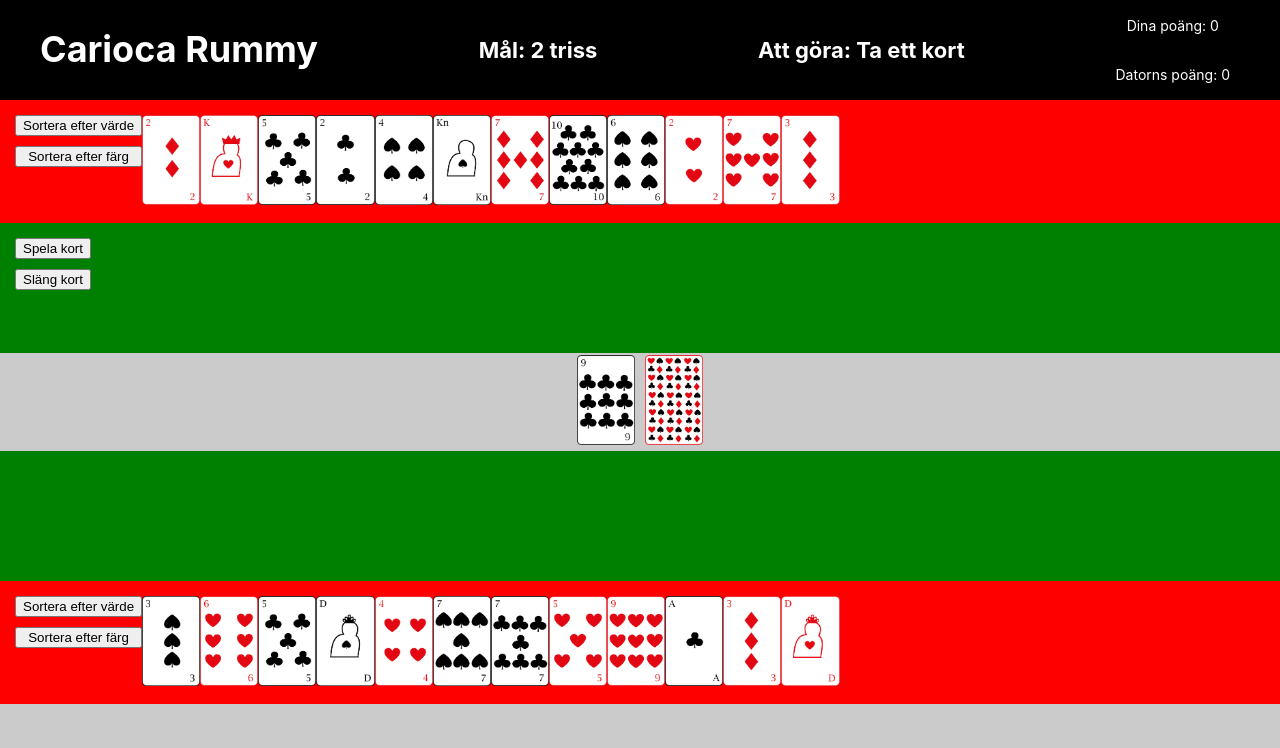
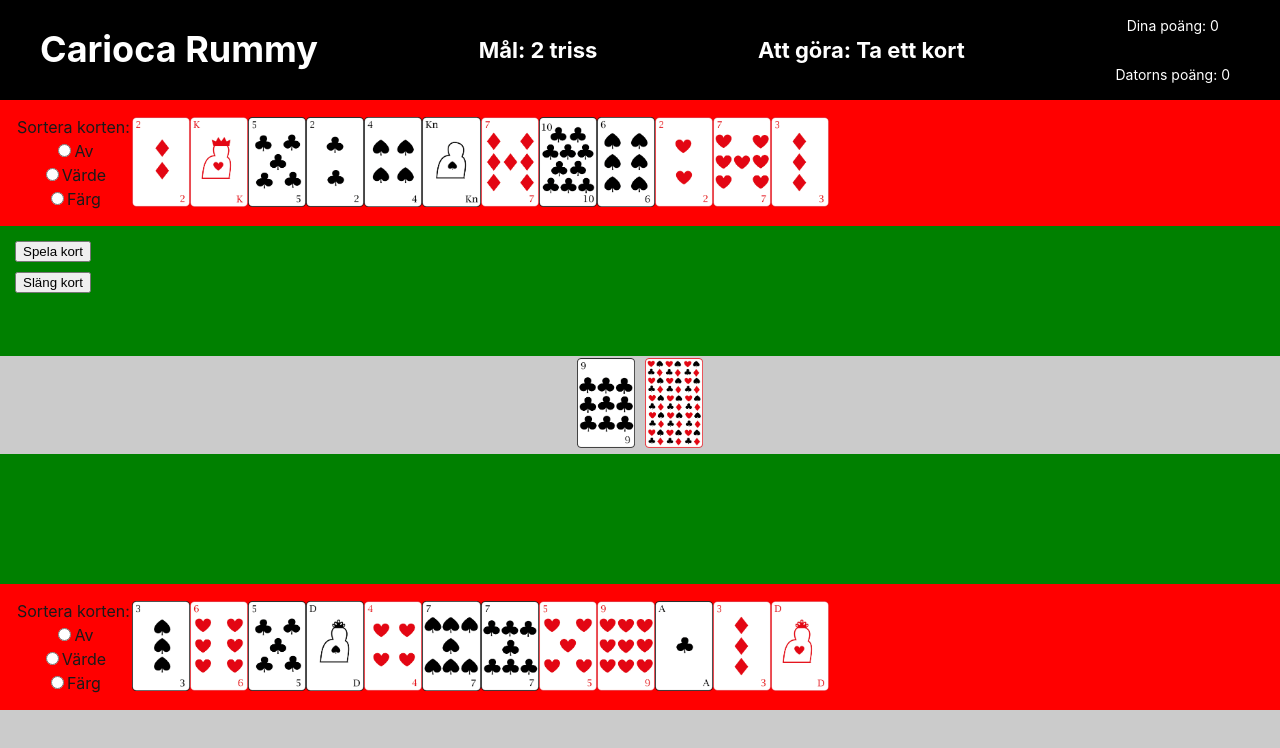
Before and after one commit to Tejpex/carioca-rummy, a React (Vite) app: page / in a window 1280 px wide. Shown: the top 748 px of the page. Built offline with nearby package versions, Linux system fonts and the light colour scheme.

Commit message:
Add automated sorting

```diff
--- a/src/components/HandRow.jsx
+++ b/src/components/HandRow.jsx
@@ -6,26 +6,43 @@ export const HandRow = ({person}) => {
     sortByValue,
     sortBySuit,
     toggleStaged,
-    setNewHand
+    setNewHand,
+    setSortingOn
   } = useCarioca()
 
   const hand = person.hand
 
-  const sortHandByValue = () => {
-    const cards = sortByValue(person.hand)
-    setNewHand(person, cards)
-  }
-
-  const sortHandByColor = () => {
-    const cards = sortBySuit(person.hand)
-    setNewHand(person, cards)
+  const handleSorting = (value) => {
+    if (value === "value") {
+      const cards = sortByValue(person.hand)
+      setNewHand(person, cards)
+    } else if (value === "suit") {
+      const cards = sortBySuit(person.hand)
+      setNewHand(person, cards)
+    }
+    setSortingOn(value)
   }
 
   return (
     <CardRow>
       <ButtonBox>
-        <button onClick={() => sortHandByValue()}>Sortera efter värde</button>
-        <button onClick={() => sortHandByColor()}>Sortera efter färg</button>
+        <form onChange={() => handleSorting(event.target.value)}>
+          <legend>Sortera korten:</legend>
+          <div>
+            <input type="radio" id="sort-off" name="sorting" value="off" />
+            <label for="sort-off">Av</label>
+          </div>
+
+          <div>
+            <input type="radio" id="sort-value" name="sorting" value="value" />
+            <label for="sort-value">Värde</label>
+          </div>
+
+          <div>
+            <input type="radio" id="sort-suit" name="sorting" value="suit" />
+            <label for="sort-suit">Färg</label>
+          </div>
+        </form>
       </ButtonBox>
       {hand.map((card, index) => (
         <CardButton onClick={() => toggleStaged(person, card)} key={index}>
--- a/src/contexts/CariocaContext.jsx
+++ b/src/contexts/CariocaContext.jsx
@@ -30,15 +30,17 @@ export const CariocaProvider = ({ children }) => {
     score: null
   })
 
+  const [sortingOn, setSortingOn] = useState("off")
+
   const [discardPile, setDiscardPile] = useState([])
   const [stock, setStock] = useState([])
-  // ------------ !!!!! Changed for test-purpose! !!!! -------------
+  // ------------ !!!!! Change for test-purpose! !!!! -------------
   const contracts = [
     {
       index: 0,
       name: "2 triss",
-      trios: 1,
-      scalas: 2,
+      trios: 2,
+      scalas: 0,
     },
     {
       index: 1,
@@ -291,10 +293,14 @@ export const CariocaProvider = ({ children }) => {
   }
 
   //Helper functions to move around cards
-
-  const addCardsTogether = (oldCards, newCard) => {
-    const newCards = [...oldCards, newCard]
-    return newCards
+  const sortCards = (cards) => {
+    if (sortingOn === "value") {
+      return sortByValue(cards)
+    } else if (sortingOn === "suit") {
+      return sortBySuit(cards)
+    } else {
+      return cards
+    }
   }
 
   const dealCards = (pScore, cScore) => {
@@ -328,7 +334,7 @@ export const CariocaProvider = ({ children }) => {
 
     setPlayer({
       ...player,
-      hand: newPlayerCards,
+      hand: sortCards(newPlayerCards),
       trioTable: [],
       triosReached: 0,
       scalaTable: [],
@@ -337,7 +343,7 @@ export const CariocaProvider = ({ children }) => {
     })
     setComputer({
       ...computer,
-      hand: newComputerCards,
+      hand: sortCards(newComputerCards),
       trioTable: [],
       triosReached: 0,
       scalaTable: [],
@@ -365,8 +371,8 @@ export const CariocaProvider = ({ children }) => {
   }
 
   const moveCardsToHand = (person, card, pile) => {
-    const hand = person.hand
-    setNewHand(person, addCardsTogether(hand, card))
+    const newHand = [...person.hand, card]
+    setNewHand(person, sortCards(newHand))
 
     const newPile = [...pile]
     if (pile === discardPile) {
@@ -735,7 +741,7 @@ export const CariocaProvider = ({ children }) => {
 
   return (
     <CariocaContext.Provider
-      value={{ player, computer, discardPile, stock, gameStageIndex, contracts, contractNumber, startNewGame, sortByValue, sortBySuit, takeCard, toggleStaged, tryToPlayCards, throwCard, gameStages, setNewHand, message, setMessage }}
+      value={{ player, computer, discardPile, stock, gameStageIndex, contracts, contractNumber, startNewGame, sortByValue, sortBySuit, takeCard, toggleStaged, tryToPlayCards, throwCard, gameStages, setNewHand, message, setMessage, setSortingOn }}
     >
       {children}
     </CariocaContext.Provider>
```
